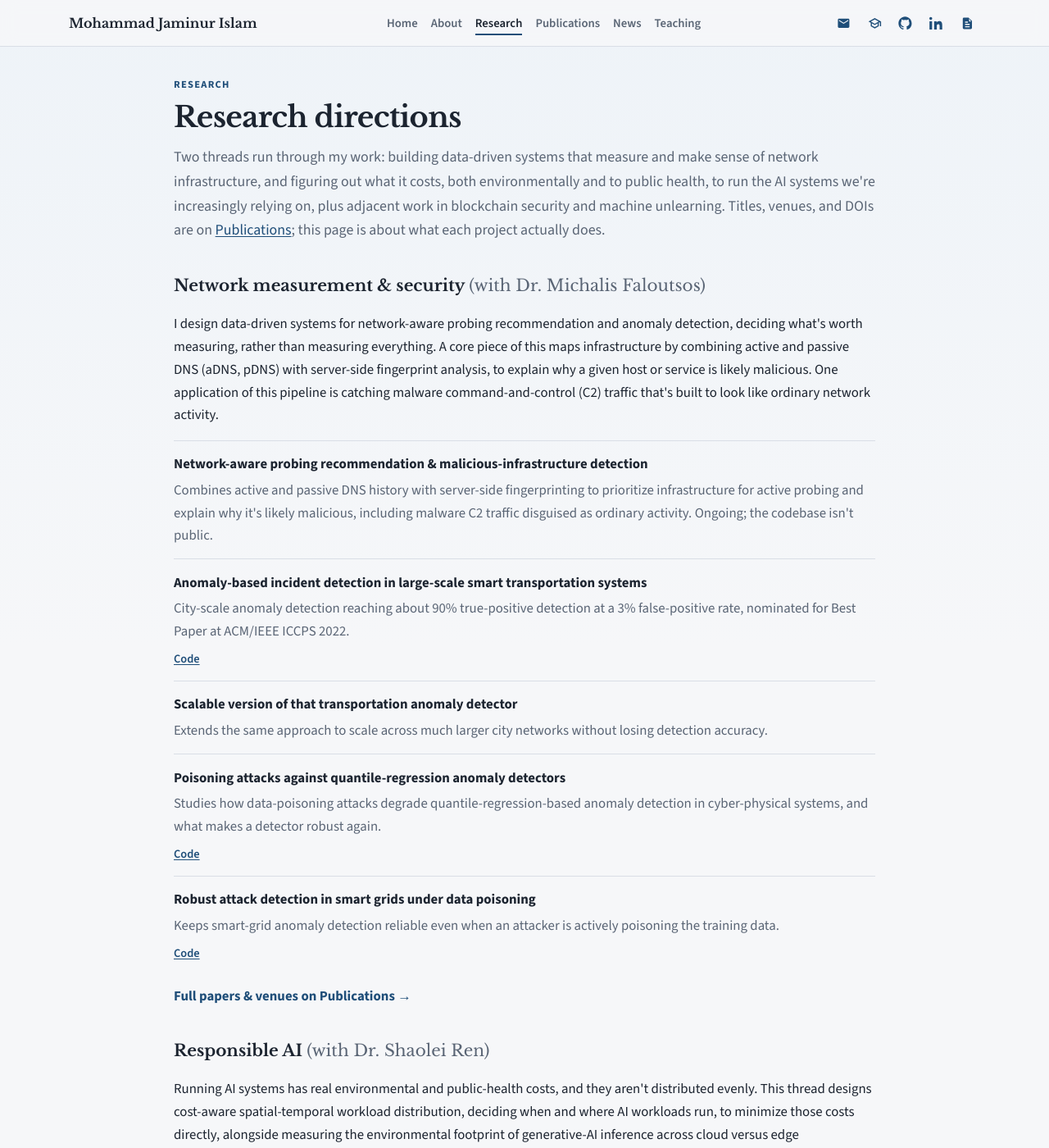
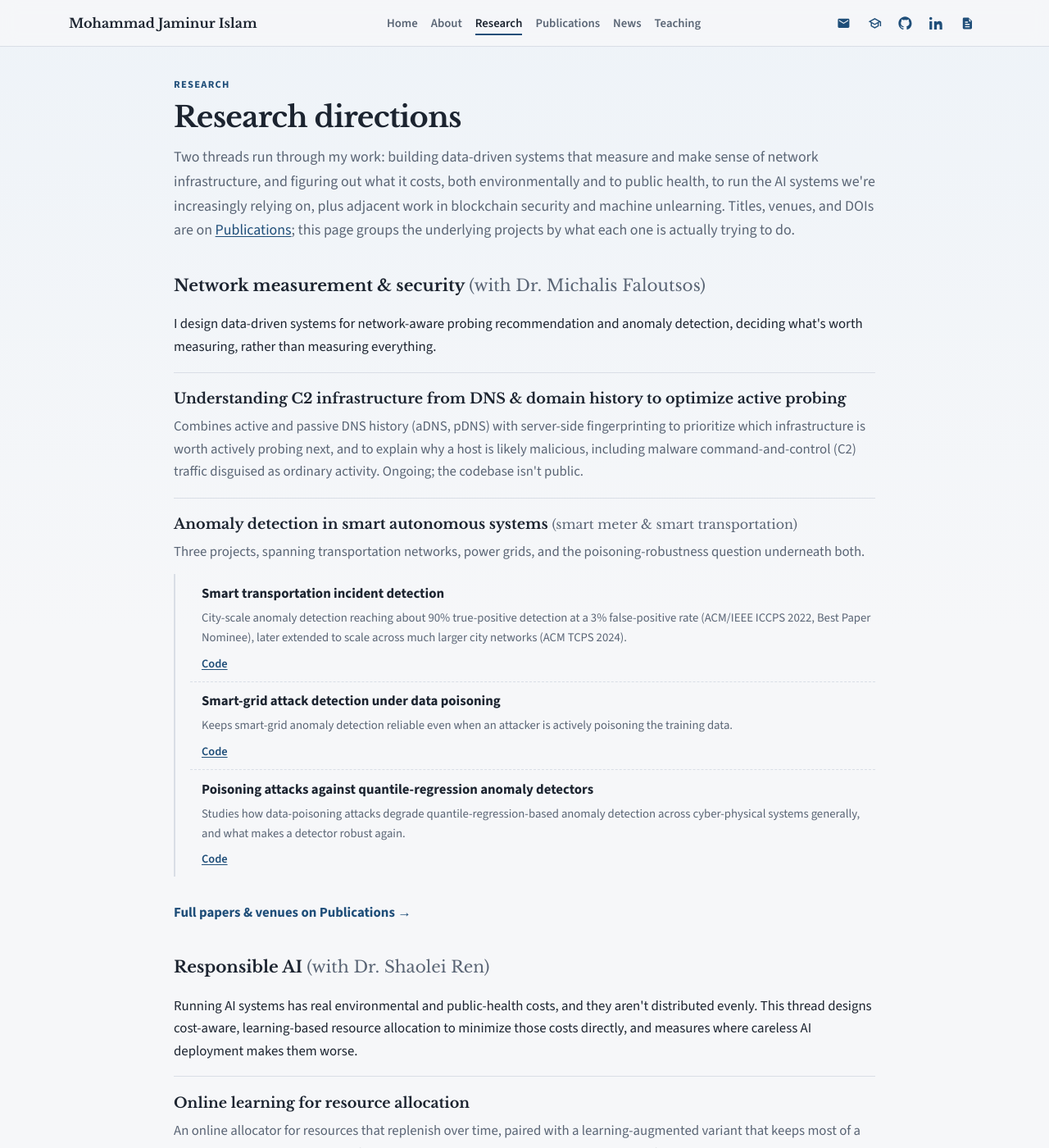
Before and after one commit to mohammadjaminur/mohammadjaminur.github.io, a Jekyll site: the page built from research.md, in a window 1280 px wide and 1400 px high. Shown: the whole window at 82% size. Built offline with Jekyll 4.4.1, drawn with Linux system fonts in a browser that asks for light colours; some of the changed text lies outside the part shown.

Commit message:
Add parent/child grouping to Research page projects
Each research direction now groups papers under the broader project
they belong to (e.g. three CPS anomaly-detection papers nest under
one "anomaly detection in smart autonomous systems" bucket, three
applications nest under "online learning for resource allocation"),
instead of listing every paper as a flat, equally-weighted sibling.

```diff
--- a/research.md
+++ b/research.md
@@ -7,79 +7,79 @@ description: Research directions, network measurement and security, and Responsi
 <div class="wrap wrap-wide">
   <p class="kicker">Research</p>
   <h1>Research directions</h1>
-  <p class="lede">Two threads run through my work: building data-driven systems that measure and make sense of network infrastructure, and figuring out what it costs, both environmentally and to public health, to run the AI systems we're increasingly relying on, plus adjacent work in blockchain security and machine unlearning. Titles, venues, and DOIs are on <a href="{{ '/publications/' | relative_url }}">Publications</a>; this page is about what each project actually does.</p>
+  <p class="lede">Two threads run through my work: building data-driven systems that measure and make sense of network infrastructure, and figuring out what it costs, both environmentally and to public health, to run the AI systems we're increasingly relying on, plus adjacent work in blockchain security and machine unlearning. Titles, venues, and DOIs are on <a href="{{ '/publications/' | relative_url }}">Publications</a>; this page groups the underlying projects by what each one is actually trying to do.</p>
 
   <h2>Network measurement &amp; security <span style="font-weight:500;color:var(--muted)">(with Dr.&nbsp;Michalis Faloutsos)</span></h2>
-  <p>I design data-driven systems for network-aware probing recommendation and anomaly detection, deciding what's worth measuring, rather than measuring everything. A core piece of this maps infrastructure by combining active and passive DNS (aDNS, pDNS) with server-side fingerprint analysis, to explain why a given host or service is likely malicious. One application of this pipeline is catching malware command-and-control (C2) traffic that's built to look like ordinary network activity.</p>
+  <p>I design data-driven systems for network-aware probing recommendation and anomaly detection, deciding what's worth measuring, rather than measuring everything.</p>
 
-  <ul class="highlight-list">
+  <ul class="project-groups">
     <li>
-      <strong>Network-aware probing recommendation &amp; malicious-infrastructure detection</strong>
-      <p>Combines active and passive DNS history with server-side fingerprinting to prioritize infrastructure for active probing and explain why it's likely malicious, including malware C2 traffic disguised as ordinary activity. Ongoing; the codebase isn't public.</p>
+      <strong class="group-title">Understanding C2 infrastructure from DNS &amp; domain history to optimize active probing</strong>
+      <p class="group-desc">Combines active and passive DNS history (aDNS, pDNS) with server-side fingerprinting to prioritize which infrastructure is worth actively probing next, and to explain why a host is likely malicious, including malware command-and-control (C2) traffic disguised as ordinary activity. Ongoing; the codebase isn't public.</p>
     </li>
     <li>
-      <strong>Anomaly-based incident detection in large-scale smart transportation systems</strong>
-      <p>City-scale anomaly detection reaching about 90% true-positive detection at a 3% false-positive rate, nominated for Best Paper at ACM/IEEE ICCPS 2022.</p>
-      <ul class="resource-links">
-        <li><a href="https://github.com/mohammadjaminur/ICCPS22" target="_blank" rel="noopener noreferrer">Code</a></li>
-      </ul>
-    </li>
-    <li>
-      <strong>Scalable version of that transportation anomaly detector</strong>
-      <p>Extends the same approach to scale across much larger city networks without losing detection accuracy.</p>
-    </li>
-    <li>
-      <strong>Poisoning attacks against quantile-regression anomaly detectors</strong>
-      <p>Studies how data-poisoning attacks degrade quantile-regression-based anomaly detection in cyber-physical systems, and what makes a detector robust again.</p>
-      <ul class="resource-links">
-        <li><a href="https://github.com/mohammadjaminur/quantile-poison-iwspa25" target="_blank" rel="noopener noreferrer">Code</a></li>
-      </ul>
-    </li>
-    <li>
-      <strong>Robust attack detection in smart grids under data poisoning</strong>
-      <p>Keeps smart-grid anomaly detection reliable even when an attacker is actively poisoning the training data.</p>
-      <ul class="resource-links">
-        <li><a href="https://github.com/mohammadjaminur/CPSS22" target="_blank" rel="noopener noreferrer">Code</a></li>
+      <strong class="group-title">Anomaly detection in smart autonomous systems <span class="group-note">(smart meter &amp; smart transportation)</span></strong>
+      <p class="group-desc">Three projects, spanning transportation networks, power grids, and the poisoning-robustness question underneath both.</p>
+      <ul class="sub-projects">
+        <li>
+          <p class="sub-title">Smart transportation incident detection</p>
+          <p class="sub-note">City-scale anomaly detection reaching about 90% true-positive detection at a 3% false-positive rate (ACM/IEEE ICCPS 2022, Best Paper Nominee), later extended to scale across much larger city networks (ACM TCPS 2024).</p>
+          <ul class="resource-links">
+            <li><a href="https://github.com/mohammadjaminur/ICCPS22" target="_blank" rel="noopener noreferrer">Code</a></li>
+          </ul>
+        </li>
+        <li>
+          <p class="sub-title">Smart-grid attack detection under data poisoning</p>
+          <p class="sub-note">Keeps smart-grid anomaly detection reliable even when an attacker is actively poisoning the training data.</p>
+          <ul class="resource-links">
+            <li><a href="https://github.com/mohammadjaminur/CPSS22" target="_blank" rel="noopener noreferrer">Code</a></li>
+          </ul>
+        </li>
+        <li>
+          <p class="sub-title">Poisoning attacks against quantile-regression anomaly detectors</p>
+          <p class="sub-note">Studies how data-poisoning attacks degrade quantile-regression-based anomaly detection across cyber-physical systems generally, and what makes a detector robust again.</p>
+          <ul class="resource-links">
+            <li><a href="https://github.com/mohammadjaminur/quantile-poison-iwspa25" target="_blank" rel="noopener noreferrer">Code</a></li>
+          </ul>
+        </li>
       </ul>
     </li>
   </ul>
   <a class="more-link" href="{{ '/publications/' | relative_url }}">Full papers &amp; venues on Publications →</a>
 
   <h2>Responsible AI <span style="font-weight:500;color:var(--muted)">(with Dr.&nbsp;Shaolei Ren)</span></h2>
-  <p>Running AI systems has real environmental and public-health costs, and they aren't distributed evenly. This thread designs cost-aware spatial-temporal workload distribution, deciding when and where AI workloads run, to minimize those costs directly, alongside measuring the environmental footprint of generative-AI inference across cloud versus edge deployments.</p>
+  <p>Running AI systems has real environmental and public-health costs, and they aren't distributed evenly. This thread designs cost-aware, learning-based resource allocation to minimize those costs directly, and measures where careless AI deployment makes them worse.</p>
 
-  <ul class="highlight-list">
+  <ul class="project-groups">
     <li>
-      <strong>Equity-aware spatial-temporal workload shifting (EquiShift)</strong>
-      <p>Shifts AI data-center workloads across time and location to cut environmental costs without concentrating the burden on any one region.</p>
-      <ul class="resource-links">
-        <li><a href="https://github.com/mohammadjaminur/equishift-neurips2024-ccai" target="_blank" rel="noopener noreferrer">Code</a></li>
-      </ul>
-    </li>
-    <li>
-      <strong>Online allocation with replenishable budgets</strong>
-      <p>An online allocator for resources that replenish over time, paired with a learning-augmented variant that keeps most of a trained predictor's everyday performance while staying anchored to a worst-case-safe strategy.</p>
+      <strong class="group-title">Online learning for resource allocation</strong>
+      <p class="group-desc">An online allocator for resources that replenish over time, paired with a learning-augmented variant that keeps most of a trained predictor's everyday performance while staying anchored to a worst-case-safe strategy. Applied below to two data-center cost problems and one AI-deployment question.</p>
       <ul class="resource-links">
         <li><a href="https://github.com/mohammadjaminur/replenish-opt" target="_blank" rel="noopener noreferrer">Code</a></li>
       </ul>
-    </li>
-    <li>
-      <strong>Environmental footprints of generative AI inference, cloud vs. edge</strong>
-      <p>Benchmarks the latency, power draw, and energy cost of six generative models (text, image, audio, OCR) across GPU tiers, to see whether faster hardware is actually greener.</p>
-      <ul class="resource-links">
-        <li><a href="https://github.com/mohammadjaminur/LLM_benchmarking" target="_blank" rel="noopener noreferrer">Code</a></li>
+      <ul class="sub-projects">
+        <li>
+          <p class="sub-title">Datacenter environmental-cost load balancing <span class="group-note">(energy, water, carbon)</span></p>
+          <p class="sub-note">Shifts AI data-center workloads across time and location to cut environmental costs without concentrating the burden on any one region; also mentored an undergraduate project quantifying the water footprint of AI computing to support this line of work.</p>
+          <ul class="resource-links">
+            <li><a href="https://github.com/mohammadjaminur/equishift-neurips2024-ccai" target="_blank" rel="noopener noreferrer">Code</a></li>
+          </ul>
+        </li>
+        <li>
+          <p class="sub-title">Datacenter public-health &amp; energy-cost load balancing</p>
+          <p class="sub-note">GRU forecasters for demand, price, water use, and carbon intensity feed a convex scheduler that routes datacenter workload to minimize water and carbon costs and their public-health impact, closing most of the gap to a perfect-foresight baseline. Under review.</p>
+          <ul class="resource-links">
+            <li><a href="https://github.com/mohammadjaminur/greenload-forecast" target="_blank" rel="noopener noreferrer">Code</a></li>
+          </ul>
+        </li>
+        <li>
+          <p class="sub-title">Benchmarking LLM inference on cloud vs. edge</p>
+          <p class="sub-note">Benchmarks the latency, power draw, and energy cost of six generative models (text, image, audio, OCR) across GPU tiers, to advocate for deliberate, well-informed AI deployment rather than defaulting to the biggest available hardware.</p>
+          <ul class="resource-links">
+            <li><a href="https://github.com/mohammadjaminur/LLM_benchmarking" target="_blank" rel="noopener noreferrer">Code</a></li>
+          </ul>
+        </li>
       </ul>
-    </li>
-    <li>
-      <strong>Health-aware datacenter load shifting</strong>
-      <p>GRU forecasters for demand, price, water use, and carbon intensity feed a convex scheduler that routes datacenter workload to minimize water and carbon costs, closing most of the gap to a perfect-foresight baseline. Under review.</p>
-      <ul class="resource-links">
-        <li><a href="https://github.com/mohammadjaminur/greenload-forecast" target="_blank" rel="noopener noreferrer">Code</a></li>
-      </ul>
-    </li>
-    <li>
-      <strong>Quantifying the water footprint of AI computing</strong>
-      <p>Mentored an undergraduate researcher (Allison Hwang) building a tool that estimates the water footprint of computing from component-level energy use and regional electricity-generation water intensity. Presented at the UCR Summer Research Symposium, 2023.</p>
     </li>
   </ul>
   <a class="more-link" href="{{ '/publications/' | relative_url }}">Full papers &amp; venues on Publications →</a>
@@ -87,18 +87,30 @@ description: Research directions, network measurement and security, and Responsi
   <h2>More research</h2>
   <p>A couple of adjacent directions: machine unlearning, and blockchain-system security.</p>
 
-  <ul class="highlight-list">
+  <ul class="project-groups">
     <li>
-      <strong>Correcting the hidden cost of forgetting in self-training models (PALMU)</strong>
-      <p>Machine unlearning for self-training models, correcting for the accuracy that forgetting quietly costs elsewhere in the model. Under review at NeurIPS 2026.</p>
+      <strong class="group-title">Ensuring the right to forget: machine unlearning under different learning setups</strong>
+      <p class="group-desc">Removing a data point's influence from a trained model without retraining from scratch, and without quietly degrading accuracy elsewhere.</p>
+      <ul class="sub-projects">
+        <li>
+          <p class="sub-title">Correcting the hidden cost of forgetting in self-training models (PALMU)</p>
+          <p class="sub-note">Machine unlearning for self-training models, correcting for the accuracy that forgetting quietly costs elsewhere in the model. Under review at NeurIPS 2026.</p>
+        </li>
+      </ul>
     </li>
     <li>
-      <strong>Layer-oriented survey of blockchain security</strong>
-      <p>A layer-by-layer survey of blockchain threats, vulnerabilities, and detection methods.</p>
-    </li>
-    <li>
-      <strong>Survey of consensus algorithms in blockchain applications</strong>
-      <p>Surveys consensus-algorithm architecture, taxonomy, and open operational issues across blockchain applications.</p>
+      <strong class="group-title">Blockchain-system security</strong>
+      <p class="group-desc">Two survey papers mapping the threat landscape across blockchain layers and consensus designs.</p>
+      <ul class="sub-projects">
+        <li>
+          <p class="sub-title">Layer-oriented survey of blockchain security</p>
+          <p class="sub-note">A layer-by-layer survey of blockchain threats, vulnerabilities, and detection methods.</p>
+        </li>
+        <li>
+          <p class="sub-title">Survey of consensus algorithms in blockchain applications</p>
+          <p class="sub-note">Surveys consensus-algorithm architecture, taxonomy, and open operational issues across blockchain applications.</p>
+        </li>
+      </ul>
     </li>
   </ul>
   <a class="more-link" href="{{ '/publications/' | relative_url }}">Full papers &amp; venues on Publications →</a>
--- a/style.css
+++ b/style.css
@@ -357,6 +357,56 @@ a:hover { color: var(--ink); }
   color: var(--muted);
 }
 
+/* Research: parent/child project groups */
+
+.project-groups {
+  list-style: none;
+  margin: 0;
+  padding: 0;
+}
+.project-groups > li {
+  padding: 1.1rem 0;
+  border-top: 1px solid var(--line);
+}
+.group-title {
+  display: block;
+  font-family: var(--font-display);
+  font-size: 1.1rem;
+  color: var(--ink);
+}
+.group-note {
+  font-weight: 500;
+  color: var(--muted);
+  font-size: 0.9em;
+}
+.group-desc {
+  margin: 0.3rem 0 0;
+  color: var(--muted);
+}
+.project-groups > li > .resource-links { margin: 0.6rem 0 0; }
+.sub-projects {
+  list-style: none;
+  margin: 0.85rem 0 0;
+  padding-left: 1.1rem;
+  border-left: 2px solid var(--line);
+}
+.sub-projects li {
+  padding: 0.6rem 0 0.6rem 0.9rem;
+}
+.sub-projects li + li {
+  border-top: 1px dashed var(--line);
+}
+.sub-title {
+  margin: 0 0 0.2rem;
+  font-weight: 700;
+  color: var(--ink);
+}
+.sub-note {
+  margin: 0;
+  color: var(--muted);
+  font-size: 0.92rem;
+}
+
 /* Featured / pubs */
 
 .featured-list,
```
